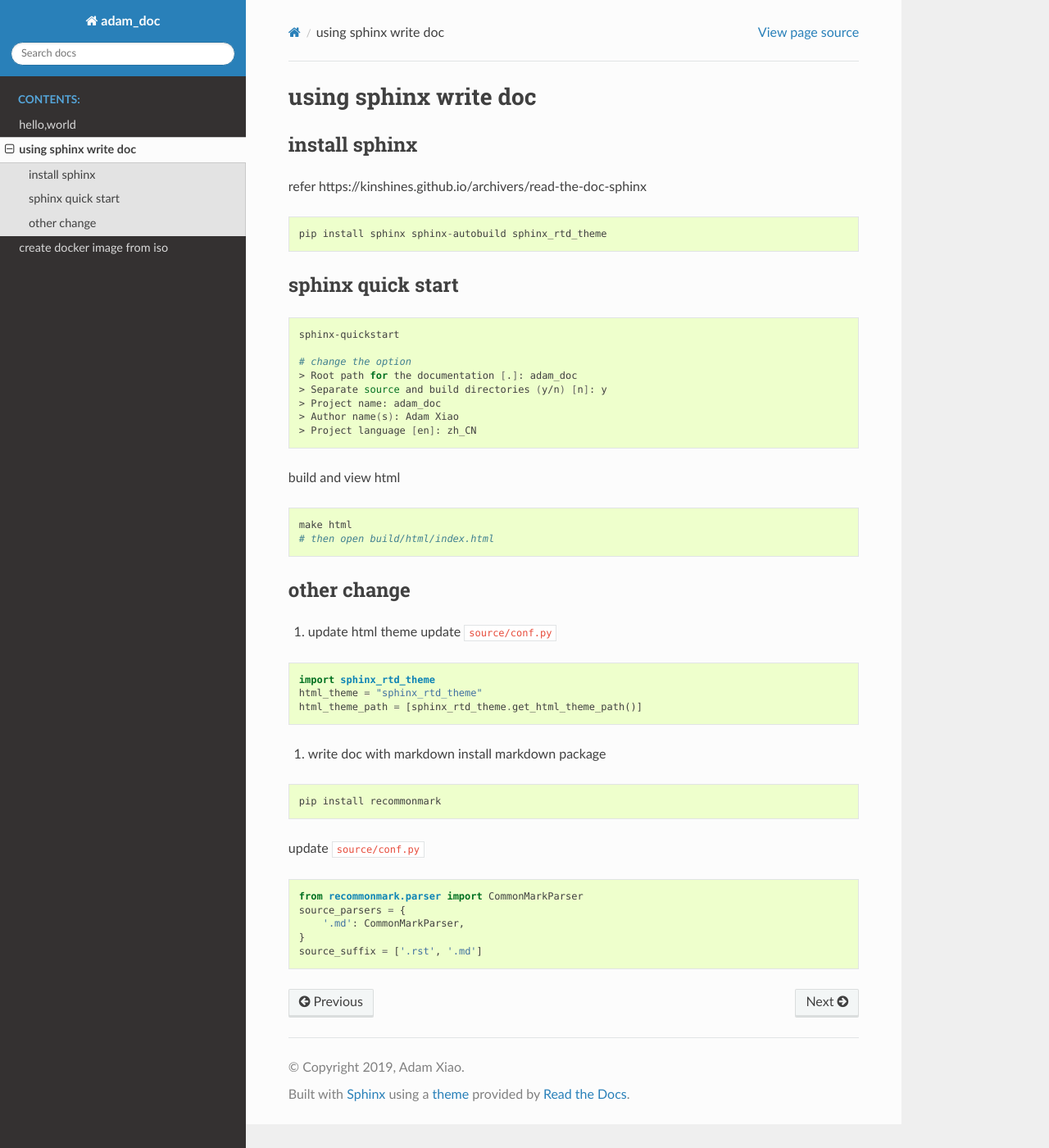
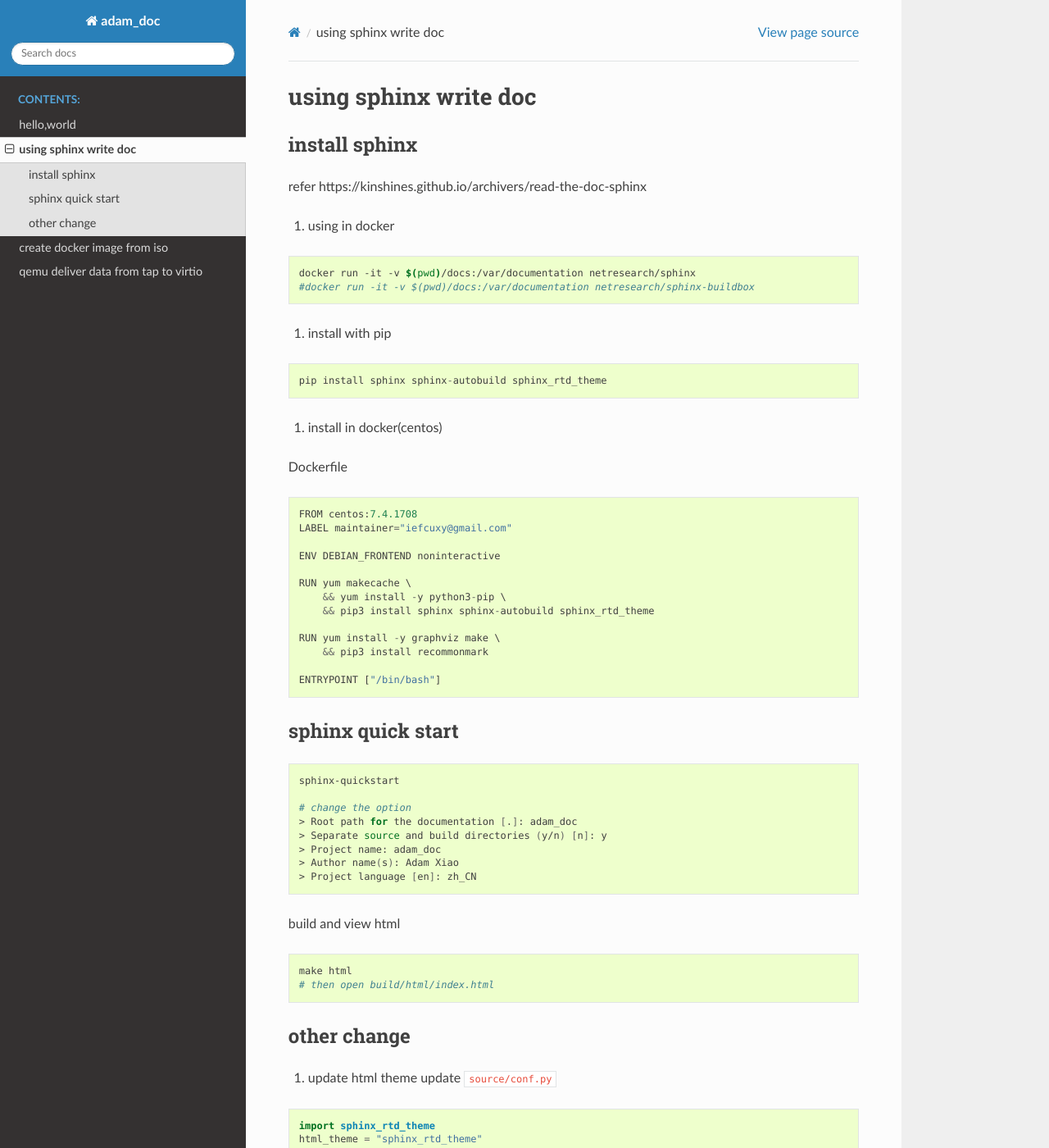
Before and after one commit to adamxiao/adam_doc, a Sphinx documentation site: the page built from source/sphinx_doc.md, in a window 1280 px wide and 1400 px high. Shown: the whole window at 82% size. Built offline with Sphinx 7.4.7 and the Read the Docs theme 2.0.0, drawn with Linux system fonts in a browser that asks for light colours.

Commit message:
add qemu doc with graphviz

````diff
--- a/source/conf.py
+++ b/source/conf.py
@@ -31,7 +31,9 @@
 # Add any Sphinx extension module names here, as strings. They can be
 # extensions coming with Sphinx (named 'sphinx.ext.*') or your custom
 # ones.
-extensions = []
+extensions = [
+    'sphinx.ext.graphviz'
+]
 
 # Add any paths that contain templates here, relative to this directory.
 templates_path = ['_templates']
--- a/source/index.rst
+++ b/source/index.rst
@@ -13,6 +13,7 @@
    hello
    sphinx_doc
    iso2docker
+   qemu/qemu_deliver_data
 
 
 
--- a/source/sphinx_doc.md
+++ b/source/sphinx_doc.md
@@ -4,8 +4,36 @@
 
 refer https://kinshines.github.io/archivers/read-the-doc-sphinx
 
+0. using in docker
+
+```bash
+docker run -it -v $(pwd)/docs:/var/documentation netresearch/sphinx
+#docker run -it -v $(pwd)/docs:/var/documentation netresearch/sphinx-buildbox
+```
+
+1. install with pip
+
 ```
 pip install sphinx sphinx-autobuild sphinx_rtd_theme
+```
+
+2. install in docker(centos)
+
+Dockerfile
+```
+FROM centos:7.4.1708
+LABEL maintainer="iefcuxy@gmail.com"
+
+ENV DEBIAN_FRONTEND noninteractive
+
+RUN yum makecache \
+    && yum install -y python3-pip \
+    && pip3 install sphinx sphinx-autobuild sphinx_rtd_theme
+
+RUN yum install -y graphviz make \
+    && pip3 install recommonmark
+
+ENTRYPOINT ["/bin/bash"]
 ```
 
 ## sphinx quick start
````
Also changed, not shown: source/qemu/qemu_deliver_data.rst (added, +26 -0 lines).
